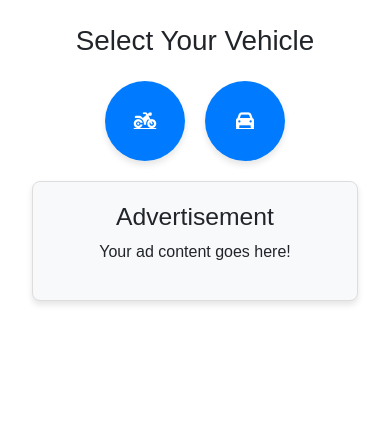
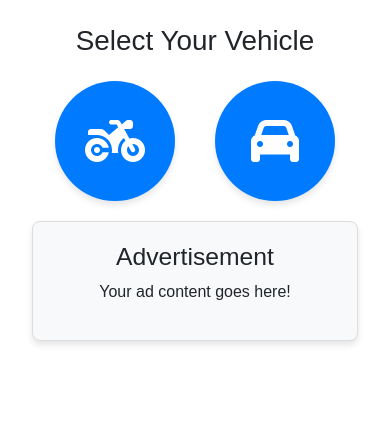
Before and after one commit to HARI-G-YADHAV/Parking, a Django app: page / in a window 390 px wide. Shown: the part 200-641 px from the top of the page. Run offline with Django 4.2, Linux system fonts and the light colour scheme; some libraries are stand-ins or nearby versions.

Commit message:
car bike

```diff
--- a/slots/templates/slots/front.html
+++ b/slots/templates/slots/front.html
@@ -6,7 +6,7 @@
     <meta name="viewport" content="width=device-width, initial-scale=1.0">
     <title>Parking Selection</title>
     <link rel="stylesheet" href="https://cdn.jsdelivr.net/npm/bootstrap@5.3.0/dist/css/bootstrap.min.css">
-    <script src="https://kit.fontawesome.com/a076d05399.js" crossorigin="anonymous"></script>
+    <link rel="stylesheet" href="https://cdnjs.cloudflare.com/ajax/libs/font-awesome/6.5.1/css/all.min.css">
     <style>
         body {
             font-family: Arial, sans-serif;
@@ -27,26 +27,28 @@
             justify-content: center;
             align-items: center;
             margin: 20px 0;
-            gap: 20px;
+            gap: 40px;
         }
 
         .round-button {
-            width: 100px;
-            height: 100px;
+            width: 150px;
+            height: 150px;
             border-radius: 50%;
             background-color: #007BFF;
             display: flex;
             justify-content: center;
             align-items: center;
             color: white;
-            font-size: 24px;
+            font-size: 64px;
             box-shadow: 0 4px 6px rgba(0, 0, 0, 0.1);
             transition: transform 0.2s;
+            text-decoration: none;
         }
 
         .round-button:hover {
             transform: scale(1.1);
             background-color: #0056b3;
+            color: white;
         }
 
         .advertisement {
@@ -69,9 +71,9 @@
 
         @media (max-width: 768px) {
             .round-button {
-                width: 80px;
-                height: 80px;
-                font-size: 18px;
+                width: 120px;
+                height: 120px;
+                font-size: 48px;
             }
         }
     </style>
@@ -85,10 +87,10 @@
 
     <div class="button-container">
         <a href="{% url 'home' %}?vehicle_type=bike" class="round-button">
-            <i class="fas fa-motorcycle"></i>
+            <i class="fa-solid fa-motorcycle"></i>
         </a>
         <a href="{% url 'home' %}?vehicle_type=car" class="round-button">
-            <i class="fas fa-car"></i>
+            <i class="fa-solid fa-car"></i>
         </a>
     </div>
 
```
Also changed, not shown: db.sqlite3.
